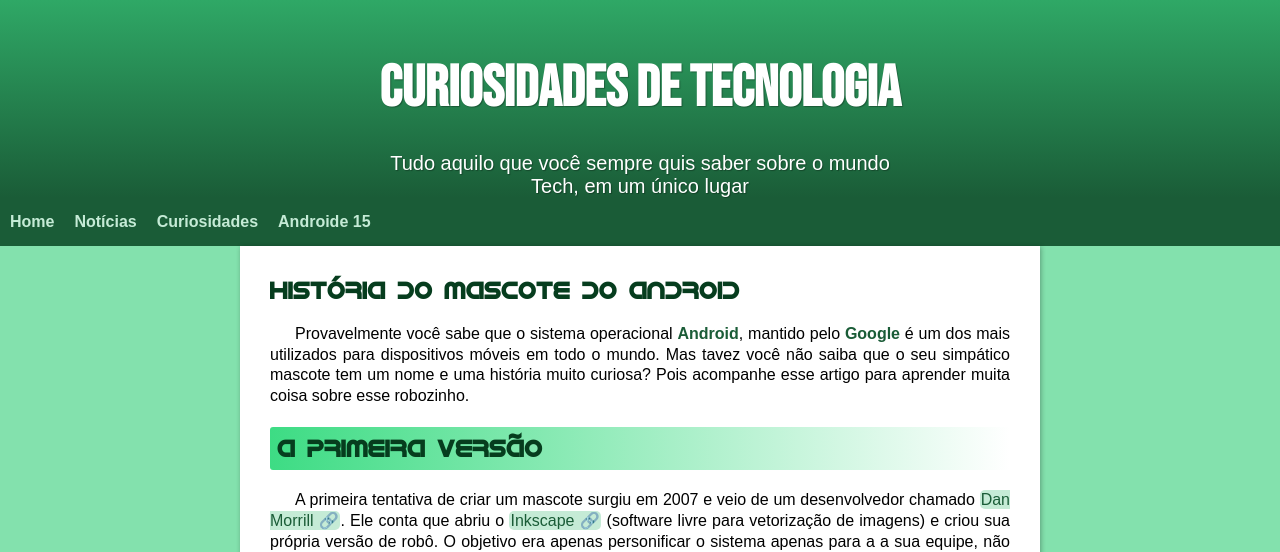
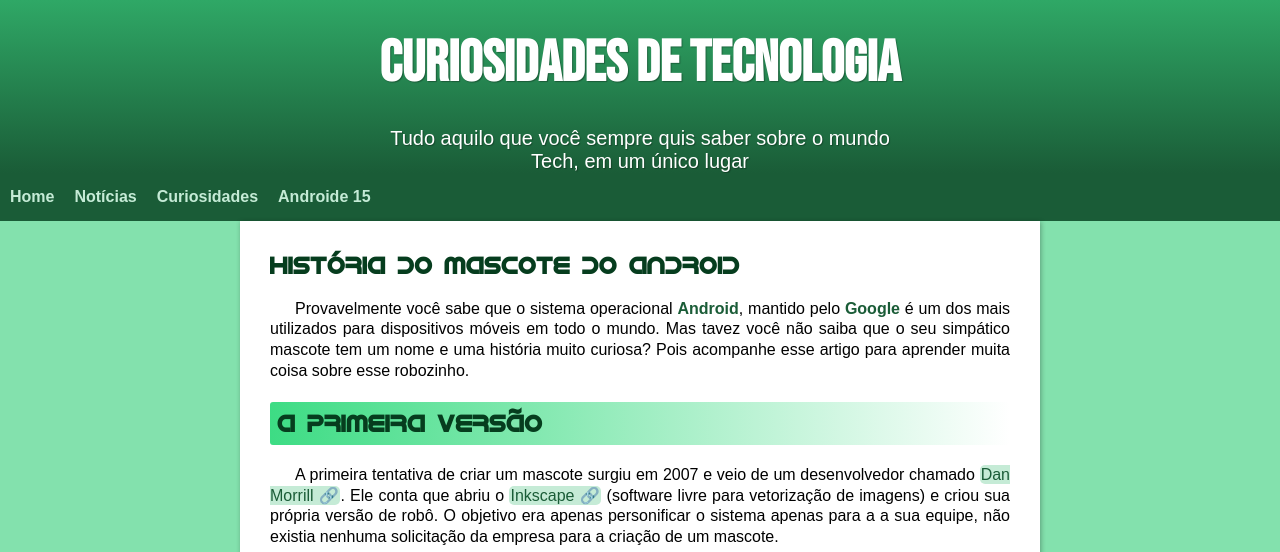
Before and after one commit to Jefferson-Secundino/Projeto, a plain HTML site: page index.html in a window 1280 px wide. Shown: the top 552 px of the page. Drawn offline with Linux system fonts and the light colour scheme.

Commit message:
Update style.css

```diff
--- a/style/style.css
+++ b/style/style.css
@@ -59,7 +59,7 @@ header {
 
 /* Título dentro do bloco header */
 .header__titulo {
-    padding: 0.9375em 0.9375em 0.5em 0.9375em;
+    padding: 0.5em ;
     font-family: var(--fonte-destaque);
     font-size: 3.6em;
     text-shadow: 1px 1px 1px rgba(0, 0, 0, 0.30);
```
